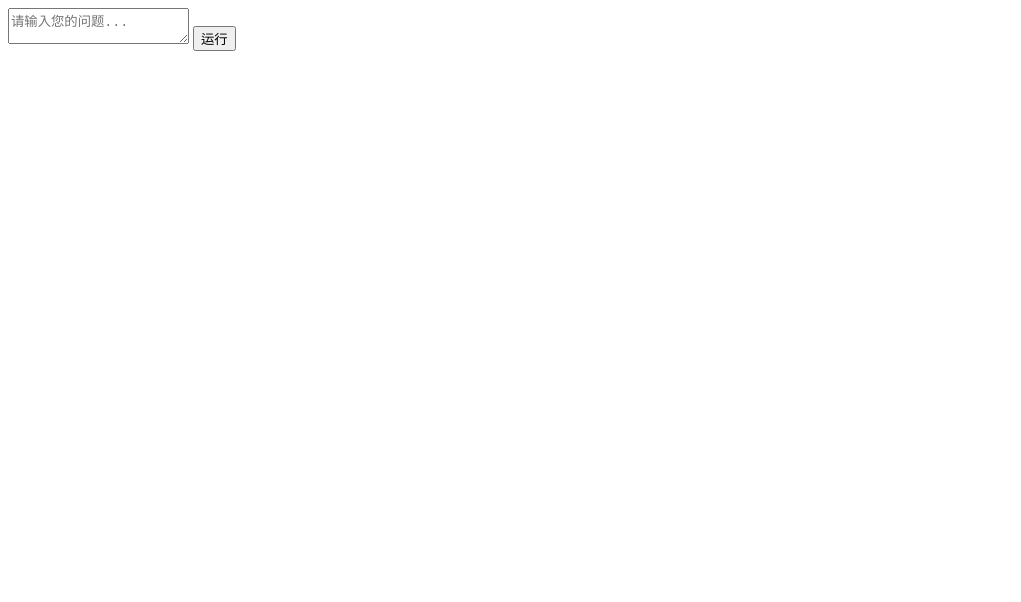
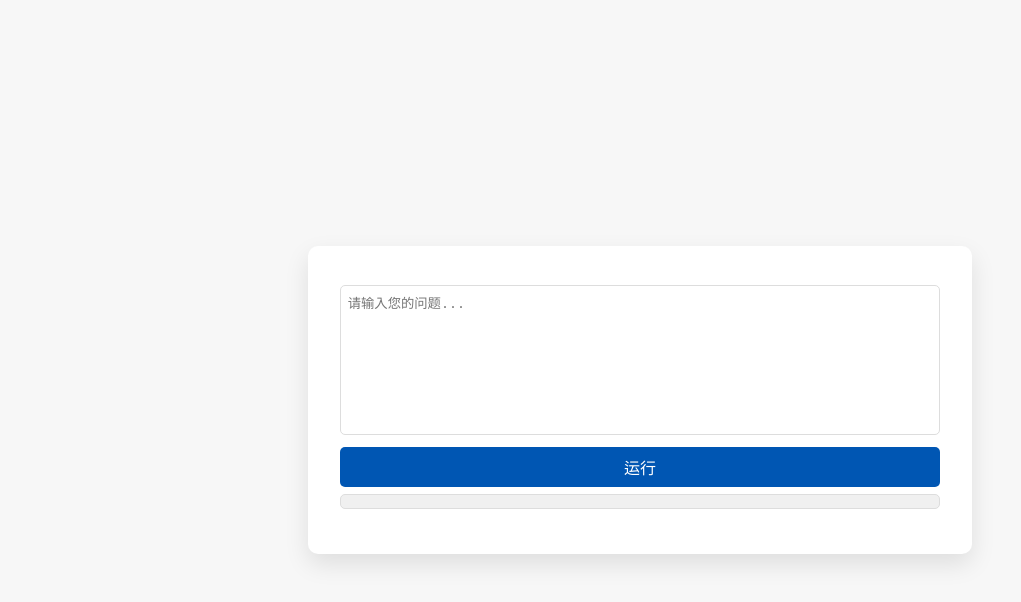
Before and after one commit to oscarka/testrailwaygpt, a plain HTML site: page public/index.html in a window 1280 px wide. Shown: the whole page, without its empty margins (0-1021 px from the left). Drawn offline with Linux system fonts and the light colour scheme; files whose address does not match are found by name.

Commit message:
Update index.html

```diff
--- a/public/index.html
+++ b/public/index.html
@@ -5,30 +5,113 @@
     <meta name="viewport" content="width=device-width, initial-scale=1.0">
     <title>OpenAI Azure Interface</title>
     <style>
-        /* Existing styles ... */
-
-        /* Style for the loading indicator */
-        .loading {
-            margin-top: 20px;
+        body {
+            font-family: 'Arial', sans-serif;
+            background-color: #f7f7f7;
+            padding: 0;
+            margin: 0;
+            display: flex;
+            justify-content: center;
+            align-items: center;
+            height: 100vh;
+        }
+        .wrapper {
+            text-align: center;
+            background: #fff;
+            padding: 2em;
+            border-radius: 10px;
+            box-shadow: 0 10px 25px rgba(0,0,0,0.1);
+            width: 80%;
+            max-width: 600px;
+        }
+        textarea, button, #response {
+            width: 100%;
+            padding: 0.5em;
+            margin-top: 0.5em;
+            border-radius: 5px;
+            border: 1px solid #ddd;
+            box-sizing: border-box;
+        }
+        textarea {
+            height: 150px;
+            resize: none;
+        }
+        button {
+            background-color: #0056b3;
+            color: white;
+            font-size: 1em;
+            cursor: pointer;
+            border: none;
+            position: relative; /* For the loading spinner */
+        }
+        button:hover {
+            background-color: #003d82;
+        }
+        #response {
+            background-color: #f0f0f0;
+            max-height: 300px; /* Set a max-height for scrollable content */
+            overflow-y: auto; /* Add a vertical scrollbar */
+            text-align: left;
+            white-space: pre-wrap; /* Respect the newlines in the response content */
+            overflow-wrap: break-word;
+        }
+        /* Loading spinner styles */
+        .loading-spinner {
             display: none;
+            position: absolute;
+            right: -35px;
+            top: 50%;
+            transform: translateY(-50%);
+            border: 4px solid #f3f3f3; /* Light grey */
+            border-top: 4px solid #3498db; /* Blue */
+            border-radius: 50%;
+            width: 20px;
+            height: 20px;
+            animation: spin 2s linear infinite;
         }
 
-        /* Scrollable container for the response */
-        #response {
-            /* Existing styles ... */
-            max-height: 300px; /* Limit the height of the response area */
-            overflow-y: auto; /* Add a vertical scrollbar */
+        @keyframes spin {
+            0% { transform: translateY(-50%) rotate(0deg); }
+            100% { transform: translateY(-50%) rotate(360deg); }
         }
     </style>
 </head>
 <body>
     <div class="wrapper">
         <textarea id="customerInput" placeholder="请输入您的问题..."></textarea>
-        <button id="submitButton">运行</button>
-        <div id="loading" class="loading">解析中...</div>
+        <button id="submitButton">
+            运行
+            <div class="loading-spinner"></div>
+        </button>
         <pre id="response"></pre>
     </div>
 
     <script src="/static/script.js"></script>
+    <script>
+        document.getElementById('submitButton').addEventListener('click', function() {
+            var customerData = document.getElementById('customerInput').value;
+            var button = this;
+            var spinner = document.querySelector('.loading-spinner');
+            spinner.style.display = 'inline-block'; // Show spinner
+
+            fetch('/analyze', {
+                method: 'POST',
+                headers: {
+                    'Content-Type': 'application/json',
+                },
+                body: JSON.stringify({ customerData: customerData })
+            })
+            .then(response => response.json())
+            .then(data => {
+                document.getElementById('response').innerHTML = JSON.stringify(data, null, 2);
+                spinner.style.display = 'none'; // Hide spinner
+            })
+            .catch(error => {
+                console.error('Error:', error);
+                document.getElementById('response').innerHTML = 'Error: ' + error;
+                spinner.style.display = 'none'; // Hide spinner
+            });
+        });
+    </script>
 </body>
 </html>
```
